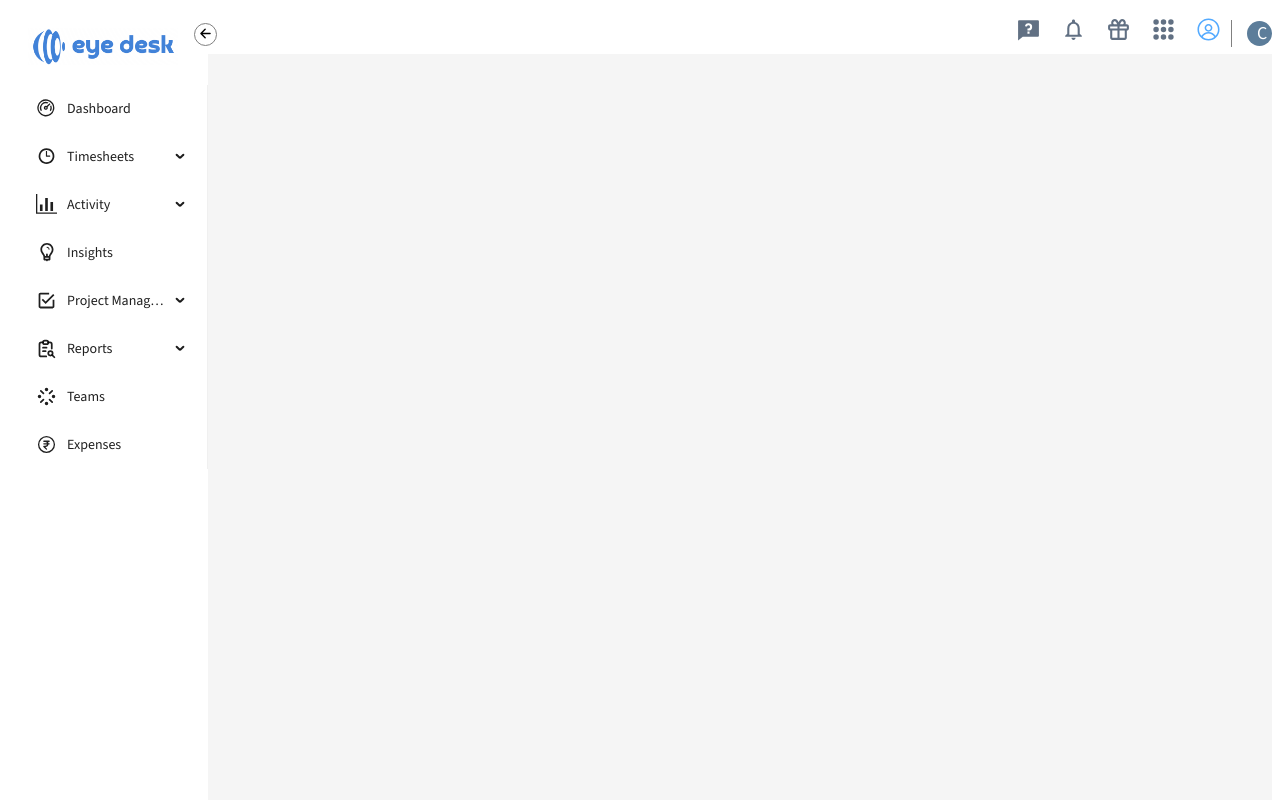
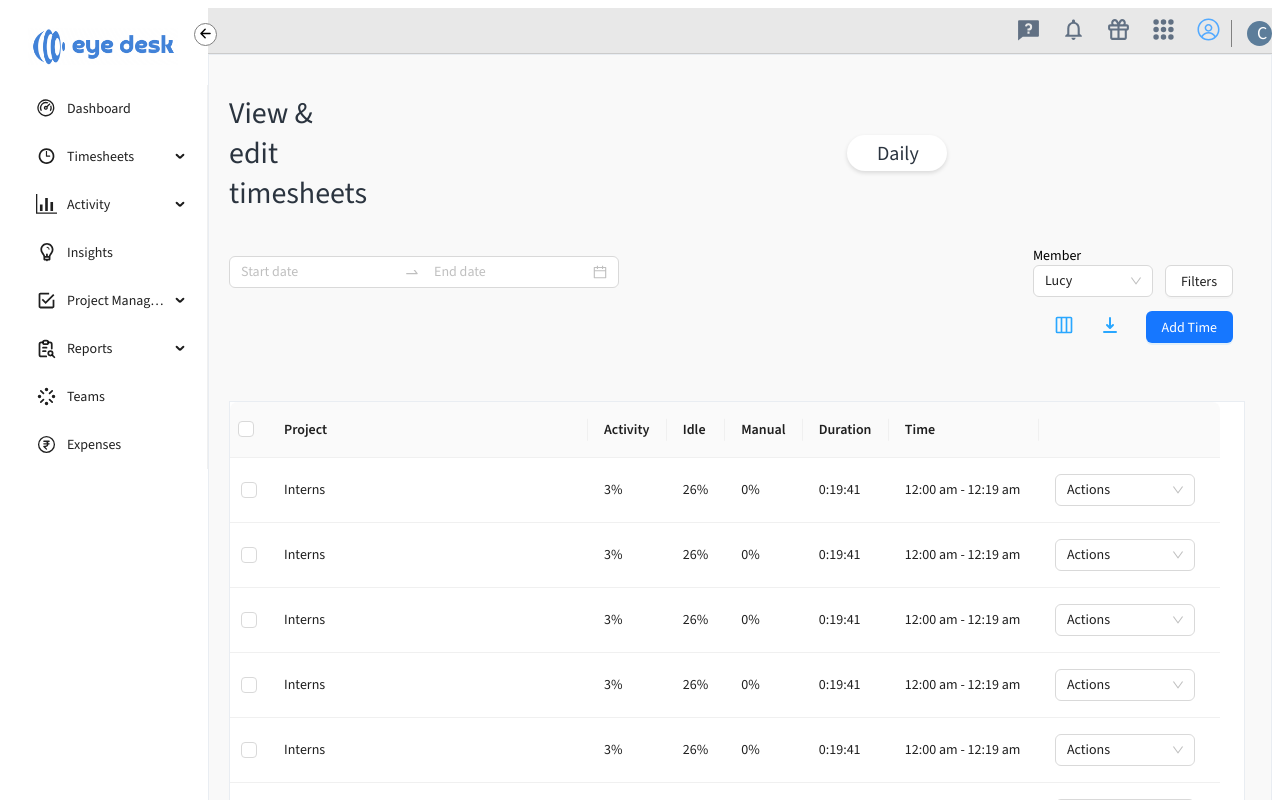
Before and after one commit to sinchana-P/eye-desk, a React (Vite) app: page /timesheets in a window 1280 px wide. Shown: the top 800 px of the page. Built offline with nearby package versions, Linux system fonts and the light colour scheme.

Commit message:
added timesheet page

```diff
--- a/src/App.tsx
+++ b/src/App.tsx
@@ -5,6 +5,7 @@ import { Topbar } from './scenes/global/topbar/Topbar';
 import { Sidebar } from './scenes/global/sidebar/Sidebar';
 import { Routes, Route } from 'react-router-dom';
 import { Dashboard } from './scenes/dashboard';
+import { Timesheets } from './scenes/timesheets';
 
 
 function App() {
@@ -18,6 +19,7 @@ function App() {
             <Topbar />
           <Routes>
             <Route path='/' element={ <Dashboard /> } />
+            <Route path='/timesheets' element={ <Timesheets /> } />
             </Routes>
           </Layout>
       </Layout>
--- a/src/scenes/dashboard/dashboard.css
+++ b/src/scenes/dashboard/dashboard.css
@@ -107,7 +107,7 @@ a {
   border: 1px solid #e9edf2;
 }
 .ss-container {
-  width: 798px;
+  max-width: 798px;
   display: flex;
   flex-direction: row;
   flex-wrap: wrap;
--- a/src/scenes/dashboard/dashboard.less
+++ b/src/scenes/dashboard/dashboard.less
@@ -15,6 +15,7 @@ a {
     background-color: #f9f9f9;
     padding: 30px;
     scroll-behavior: smooth;
+    // max-width: 95vw;
 }
 
 .header-wrapper {
@@ -39,6 +40,7 @@ a {
 }
 .widgets {
     margin-left: 90.7rem;
+    // margin-right: auto;
 
 }
 
@@ -164,7 +166,7 @@ a {
 
 .ss-container {
     // background-color:#18d06b;
-    width: 798px;
+    max-width: 798px;
 
     display: flex;
     flex-direction: row;
@@ -347,3 +349,15 @@ a {
     margin: 20px auto 10px ;
 
 }
+
+// ---
+@media (max-width : 1994px ) {
+ .dashboard-container{
+}
+.recent-container {
+}
+
+.timeSheet-container {
+}
+
+}
--- a/src/scenes/global/topbar/Topbar.css
+++ b/src/scenes/global/topbar/Topbar.css
@@ -3,7 +3,8 @@
   flex-direction: row;
   justify-content: flex-end;
   height: 46px;
-  background-color: white;
+  background-color: rgba(229, 229, 229, 0.807);
+  border-bottom: 1px solid rgba(77, 76, 76, 0.184);
 }
 .icons-container {
   display: flex;
--- a/src/scenes/global/topbar/Topbar.less
+++ b/src/scenes/global/topbar/Topbar.less
@@ -1,11 +1,22 @@
 @text-grey : #617083;
+@grey-bg: #f9f9f9;
+@grey-font: #2b343f;
+@grey-border: #e9edf2;
+@white: #ffffff;
+
+@card-title: #617083;
+@card-value: #2b343f;
+@card-dots: #79899d;
+
 
 .topbar-container {
     display: flex;
     flex-direction: row;
     justify-content: flex-end;
     height: 46px;
-    background-color: white;
+    background-color: rgba(229, 229, 229, 0.807);
+    border-bottom: 1px solid rgba(77, 76, 76, 0.184);
+
 }
 
 .icons-container {
--- /dev/null
+++ b/src/scenes/timesheets/index.tsx
@@ -0,0 +1,191 @@
+import React from 'react'
+import './timesheets.css'
+
+import { Button, DatePicker, Select, Table } from 'antd';
+import { TbColumns3 } from "react-icons/tb";
+import { HiDownload } from "react-icons/hi";
+
+const { RangePicker } = DatePicker;
+
+interface DataType {
+    key: React.Key;
+    project: string;
+    activity: string;
+    idle: string;
+    manual: string;
+    duration: string;
+    time: string;
+}
+
+const columns: ColumnsType<DataType> = [
+    {
+        title: 'Project',
+        dataIndex: 'project',
+        // render: (text: string) => <a>{text}</a>,
+        width: '320px',
+    // align: 'left',
+  },
+  {
+    title: 'Activity',
+    dataIndex: 'activity',
+  },
+  {
+    title: 'Idle',
+    dataIndex: 'idle',
+  },
+  {
+    title: 'Manual',
+    dataIndex: 'manual',
+  },
+  {
+    title: 'Duration',
+      dataIndex: 'duration',
+    //   render: (duration) => (<a>{ duration }</a>)
+  },
+  {
+    title: 'Time',
+      dataIndex: 'time',
+    //   render: (duration) => (<a>{ duration }</a>)
+  },
+  {
+      dataIndex: 'address',
+      render: () => (<Select style={{ width: 140 }} options={options} defaultValue='Actions'/>)
+  },
+];
+
+const data: DataType[] = [
+  {
+    key: '1',
+    project: 'Interns',
+    activity: '3%',
+    idle: '26%',
+    manual: '0%',
+    duration: '0:19:41',
+    time: '12:00 am - 12:19 am',
+  },
+  {
+    key: '2',
+    project: 'Interns',
+    activity: '3%',
+    idle: '26%',
+    manual: '0%',
+    duration: '0:19:41',
+    time: '12:00 am - 12:19 am',
+  },
+  {
+    key: '3',
+    project: 'Interns',
+    activity: '3%',
+    idle: '26%',
+    manual: '0%',
+    duration: '0:19:41',
+    time: '12:00 am - 12:19 am',
+  },
+  {
+    key: '4',
+    project: 'Interns',
+    activity: '3%',
+    idle: '26%',
+    manual: '0%',
+    duration: '0:19:41',
+    time: '12:00 am - 12:19 am',
+  },
+  {
+    key: '5',
+    project: 'Interns',
+    activity: '3%',
+    idle: '26%',
+    manual: '0%',
+    duration: '0:19:41',
+    time: '12:00 am - 12:19 am',
+  },
+  {
+    key: '6',
+    project: 'Interns',
+    activity: '3%',
+    idle: '26%',
+    manual: '0%',
+    duration: '0:19:41',
+    time: '12:00 am - 12:19 am',
+  },
+  {
+    key: '7',
+    project: 'Interns',
+    activity: '3%',
+    idle: '26%',
+    manual: '0%',
+    duration: '0:19:41',
+    time: '12:00 am - 12:19 am',
+  },
+];
+
+const options=[
+        { value: 'edit', label: 'Edit time entry' },
+        { value: 'split', label: 'Split time entry' },
+        { value: 'delete', label: 'Delete time entry' }
+    ];
+
+export const Timesheets = () => {
+  return (
+      <div className='timeSheet-container'>
+
+        <div className="timesheet-header">
+            <div className="row-one">
+                <p>View & edit timesheets</p>
+                <div>Daily</div>
+            </div>
+
+            <div className="row-two">
+            <div>
+                    <RangePicker
+                    // showTime={{ format: 'HH:mm' }}
+                    format="YYYY-MM-DD HH:mm"
+                    // onChange={onChange}
+                    // onOk={onOk}
+                />
+            </div>
+                <div className='row-two-right'>
+                <div>
+                    <p>Member</p>
+                    <Select
+                        defaultValue="lucy"
+                        style={{ width: 120 }}
+                        // onChange={handleChange}
+                        options={[
+                            { value: 'jack', label: 'Jack' },
+                            { value: 'lucy', label: 'Lucy' },
+                            { value: 'Yiminghe', label: 'yiminghe' },
+                        ]}
+                    />
+                </div>
+                <Button>Filters</Button>
+            </div>
+            </div>
+
+            <div className="row-three">
+                <div className='timesheets-icons-container'>
+                        <div><TbColumns3 size={ 20 } /></div>
+                        <div><HiDownload size={ 20 } /></div>
+                        <div><Button type='primary'>Add Time</Button></div>
+                </div>
+            </div>
+        </div>
+
+        <div className="timesheets-table-container">
+              <div className='timesheet-table'>
+                <Table
+                    rowSelection={{
+                        type: 'checkbox',
+                    }}
+                    columns={columns}
+                      dataSource={data}
+                      pagination={false}
+                    style={{ width: '100%' }}
+                />
+              </div>
+        </div>
+
+
+    </div>
+  )
+}
--- /dev/null
+++ b/src/scenes/timesheets/timesheets.css
@@ -0,0 +1,81 @@
+.timeSheet-container {
+  background-color: #f9f9f9;
+  max-width: 100vw;
+  margin: 0;
+}
+.timesheet-header {
+  max-width: 100vw;
+  display: flex;
+  flex-direction: column;
+}
+.row-one {
+  display: flex;
+  flex-direction: row;
+  align-items: center;
+}
+.row-two {
+  display: flex;
+  flex-direction: row;
+  justify-content: space-between;
+  align-items: center;
+  margin-top: 3px;
+  margin-bottom: 6px;
+}
+.row-three {
+  display: flex;
+  flex-direction: row;
+  justify-content: flex-end;
+  align-items: center;
+  margin: 8px 0;
+}
+.row-one p {
+  font-weight: lighter;
+  color: #2b343f;
+  font-size: 30px;
+  margin-right: 30rem;
+}
+.row-one div {
+  font-weight: lighter;
+  cursor: pointer;
+  color: #2b343f;
+  font-size: 20px;
+  margin-right: 30rem;
+  background-color: white;
+  padding: 5px 30px;
+  width: 100px;
+  height: 36px;
+  border-radius: 20px;
+  box-shadow: rgba(0, 0, 0, 0.13) 0px 2px 4px 0px;
+}
+.timesheets-icons-container {
+  display: flex;
+  flex-direction: row;
+  justify-content: space-between;
+  align-items: center;
+  color: #2aa7ff;
+}
+.timesheets-icons-container div {
+  margin-left: 20px;
+}
+.timesheets-icons-container div:nth-of-type(3) {
+  margin-right: 0;
+}
+.row-two-right {
+  display: flex;
+  flex-direction: row;
+  justify-content: space-between;
+  align-items: flex-end;
+}
+.row-two-right div > p {
+  margin: 0;
+}
+.timesheets-table-container {
+  background-color: pink;
+  max-width: 100%;
+  margin: 50px 0;
+}
+.timesheet-table {
+  border: 1px solid #e9edf2;
+  width: 100%;
+  background-color: white;
+}
--- /dev/null
+++ b/src/scenes/timesheets/timesheets.less
@@ -0,0 +1,114 @@
+@grey-bg: #f9f9f9;
+@grey-font: #2b343f;
+@grey-border: #e9edf2;
+@white: #ffffff;
+
+@card-title: #617083;
+@card-value: #2b343f;
+@card-dots: #79899d;
+@blue-icon: #2aa7ff;
+
+.timeSheet-container{
+    background-color: @grey-bg;
+    max-width: 100vw;
+    margin: 0;
+
+}
+
+.timesheet-header {
+    max-width: 100vw;
+    display: flex;
+    flex-direction: column;
+
+}
+
+.row-one {
+    display: flex;
+    flex-direction: row;
+    // justify-content: space-between;
+    align-items: center;
+}
+
+.row-two {
+    display: flex;
+    flex-direction: row;
+    justify-content: space-between;
+    align-items: center;
+    margin-top: 3px;
+    margin-bottom: 6px;
+}
+
+.row-three {
+    display: flex;
+    flex-direction: row;
+    justify-content: flex-end;
+    align-items: center;
+    margin: 8px 0;
+}
+
+.row-one p {
+    font-weight: lighter;
+    // font-family: 'Poppins', 'sans-serif';
+    color: @grey-font;
+    font-size: 30px;
+    margin-right: 30rem;
+}
+.row-one div {
+    font-weight: lighter;
+    cursor: pointer;
+    // font-family: 'Poppins', 'sans-serif';
+    color: @grey-font;
+    font-size: 20px;
+    margin-right: 30rem;
+    background-color: white;
+    padding: 5px 30px;
+    width: 100px;
+    height: 36px;
+    border-radius: 20px;
+    box-shadow: rgba(0, 0, 0, 0.13) 0px 2px 4px 0px;
+}
+
+.timesheets-icons-container {
+    display: flex;
+    flex-direction: row;
+    justify-content: space-between;
+    align-items: center;
+    color: @blue-icon;
+}
+
+.timesheets-icons-container div{
+    margin-left: 20px;
+    // font-size: 20px;
+}
+
+.timesheets-icons-container div:nth-of-type(3){
+    margin-right: 0;
+}
+
+.row-two-right {
+    display: flex;
+    flex-direction: row;
+    justify-content: space-between;
+    align-items: flex-end;
+}
+
+.row-two-right div>p{
+    margin: 0;
+}
+
+
+.timesheets-table-container {
+    background-color: pink;
+    // width: 100rem;
+    max-width: 100%;
+    margin: 50px 0;
+}
+
+
+.timesheet-table {
+    border: 1px solid @grey-border;
+    width: 100%;
+    background-color: white;
+
+
+}
```
